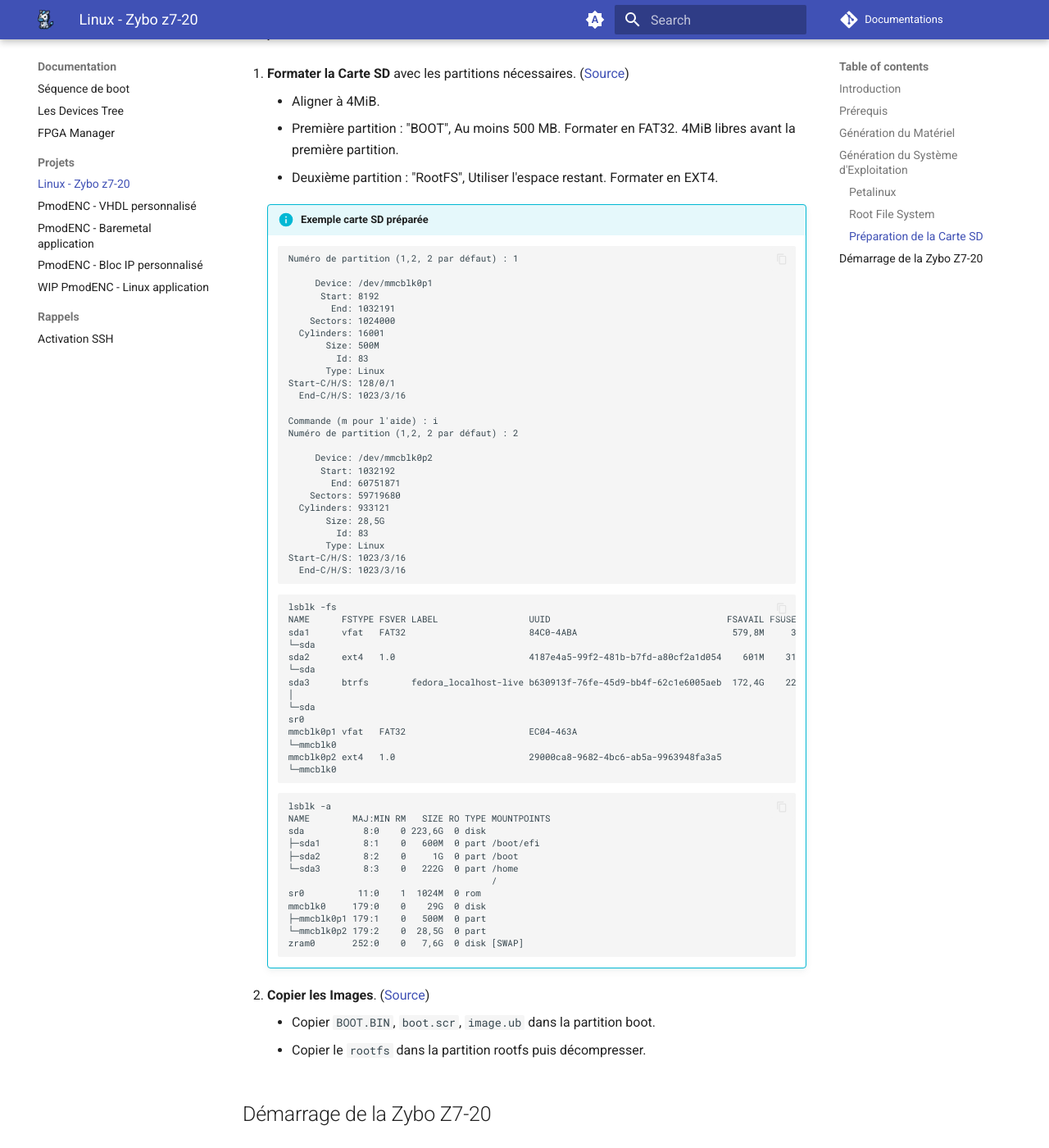
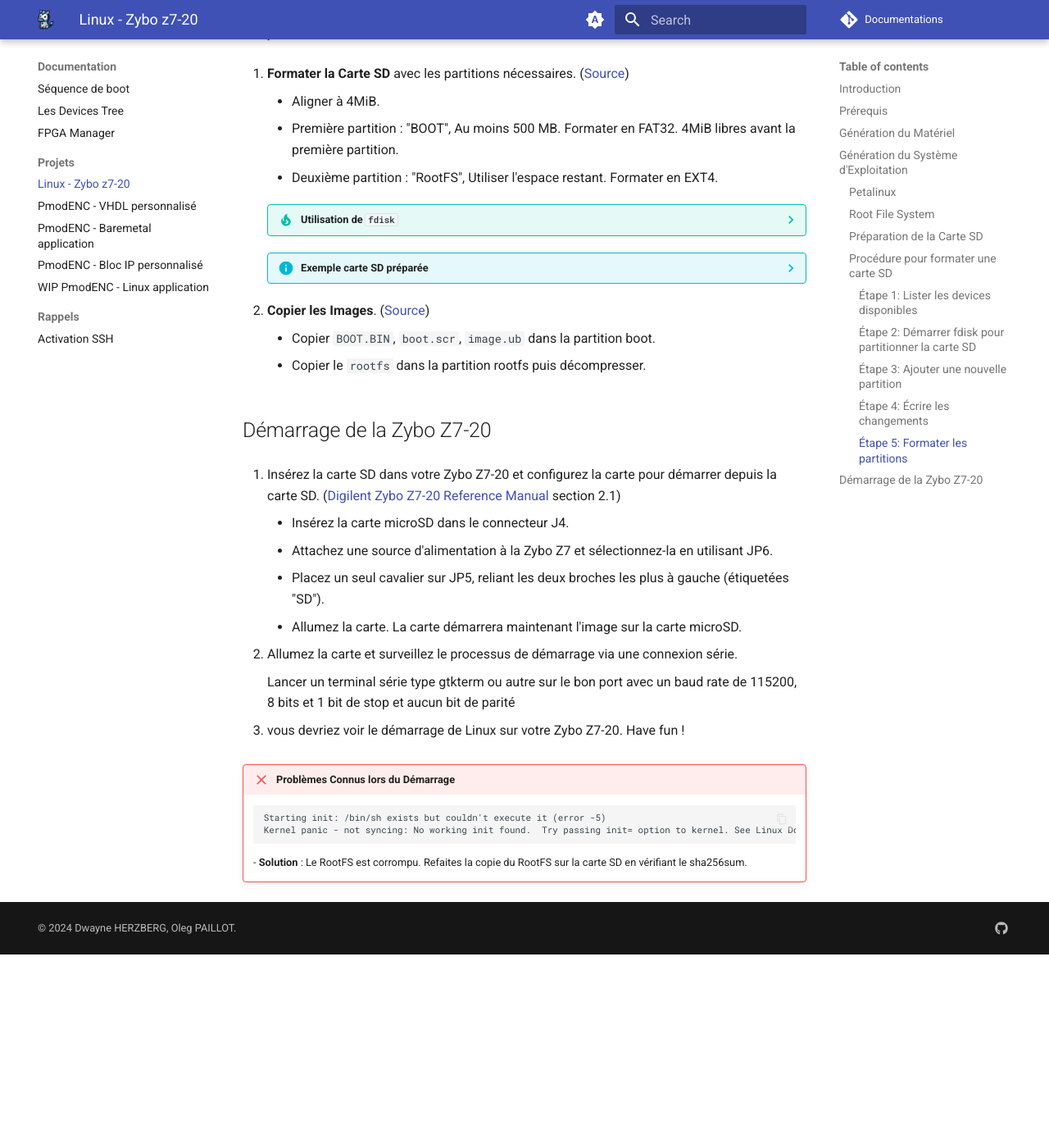
Before and after one commit to TER-Zybo/Documentations, an MkDocs documentation site: the page built from docs/docs/linux_zybo.md, in a window 1280 px wide and 1400 px high, scrolled down 3815 px. Shown: the whole window at 82% size. Built offline with MkDocs 1.6.1 and Material for MkDocs 9.7.7, drawn with Linux system fonts in a browser that asks for light colours; comment, search, counter and statistics services are not loaded; after the commit the page ends 4979 px from its top, so only the background shows below that; some of the changed lines change nothing that is shown.

Commit message:
docs: Add instructions for formatting SD card using fdisk

````diff
--- a/docs/docs/linux_zybo.md
+++ b/docs/docs/linux_zybo.md
@@ -155,7 +155,103 @@
     - Première partition : "BOOT", Au moins 500 MB. Formater en FAT32. 4MiB libres avant la première partition.
     - Deuxième partition : "RootFS", Utiliser l'espace restant. Formater en EXT4.
 
-    !!! info "Exemple carte SD préparée"
+    ??? tip "Utilisation de `fdisk`"
+        ### Procédure pour formater une carte SD
+
+        #### Étape 1: Lister les devices disponibles
+
+        D'abord, lister tous les devices de stockage disponibles pour identifier le device correspondant à la carte SD.
+
+        ```bash
+        sudo fdisk -l
+        ```
+
+        Cherchez votre carte SD dans la liste des devices. Supposons qu'il s'agit de `/dev/mmcblk0` dans cet exemple.
+
+        #### Étape 2: Démarrer `fdisk` pour partitionner la carte SD
+
+        Démarrez `fdisk` sur le device de la carte SD.
+
+        ```bash
+        sudo fdisk /dev/mmcblk0
+        ```
+
+        #### Étape 3: Ajouter une nouvelle partition
+
+        1. Ajouter une nouvelle partition:
+
+               ```
+               Command (m for help): n
+               ```
+
+               - Choisir le type de partition : primaire (`p`).
+               - Numéro de partition : 1.
+               - Premier secteur : 8192.
+               - Dernier secteur : +500M (pour créer une partition de 500 MiB).
+
+               ```
+               Partition type
+                  p   primary (0 primary, 0 extended, 4 free)
+               Select (default p): p
+               Partition number (1-4, default 1): 1
+               First sector (2048-15523839, default 2048): 8192
+               Last sector, +/-sectors or +/-size{K,M,G,T,P} (8192-15523839, default 15523839): +500M
+               ```
+
+        2. Ajouter une seconde partition:
+
+               ```
+               Command (m for help): n
+               ```
+
+               - Choisir le type de partition : primaire (`p`).
+               - Numéro de partition : 2.
+               - Premier secteur : utiliser le meme secteur que la fin de la première partition afin de laisser fdisck calculer l'espace restant.
+               - Dernier secteur : laisser par défaut pour utiliser l'espace restant.
+
+               ```
+               Command (m for help): n
+                Partition type
+                   p   primary (1 primary, 0 extended, 3 free)
+                   e   extended (container for logical partitions)
+                Select (default p): p
+                Partition number (2-4, default 2): 2
+                First sector (2048-15523839, default 2048): 8192
+
+                Sector 8192 is already allocated.
+                First sector (1032192-15523839, default 1032192): [Appuyer sur Entrée pour prendre par défaut]
+                Last sector, +/-sectors or +/-size{K,M,G,T,P} (1032192-15523839, default 15523839): : [Appuyer sur Entrée pour prendre par défaut]
+               ```
+
+        #### Étape 4: Écrire les changements
+
+        Écrire les modifications sur le disque et quitter `fdisk`:
+
+        ```
+        Command (m for help): w
+        ```
+
+        #### Étape 5: Formater les partitions
+
+        1. Lister les partitions pour confirmer les nouvelles partitions:
+
+           ```bash
+           sudo fdisk -l
+           ```
+
+        2. Formater la première partition en FAT32:
+
+           ```bash
+           sudo mkfs.fat -F 32 /dev/mmcblk0p1
+           ```
+
+        3. Formater la seconde partition en ext4:
+
+           ```bash
+           sudo mkfs.ext4 /dev/mmcblk0p2
+           ```
+
+    ??? info "Exemple carte SD préparée"
         ```plaintext
         Numéro de partition (1,2, 2 par défaut) : 1
 
````
